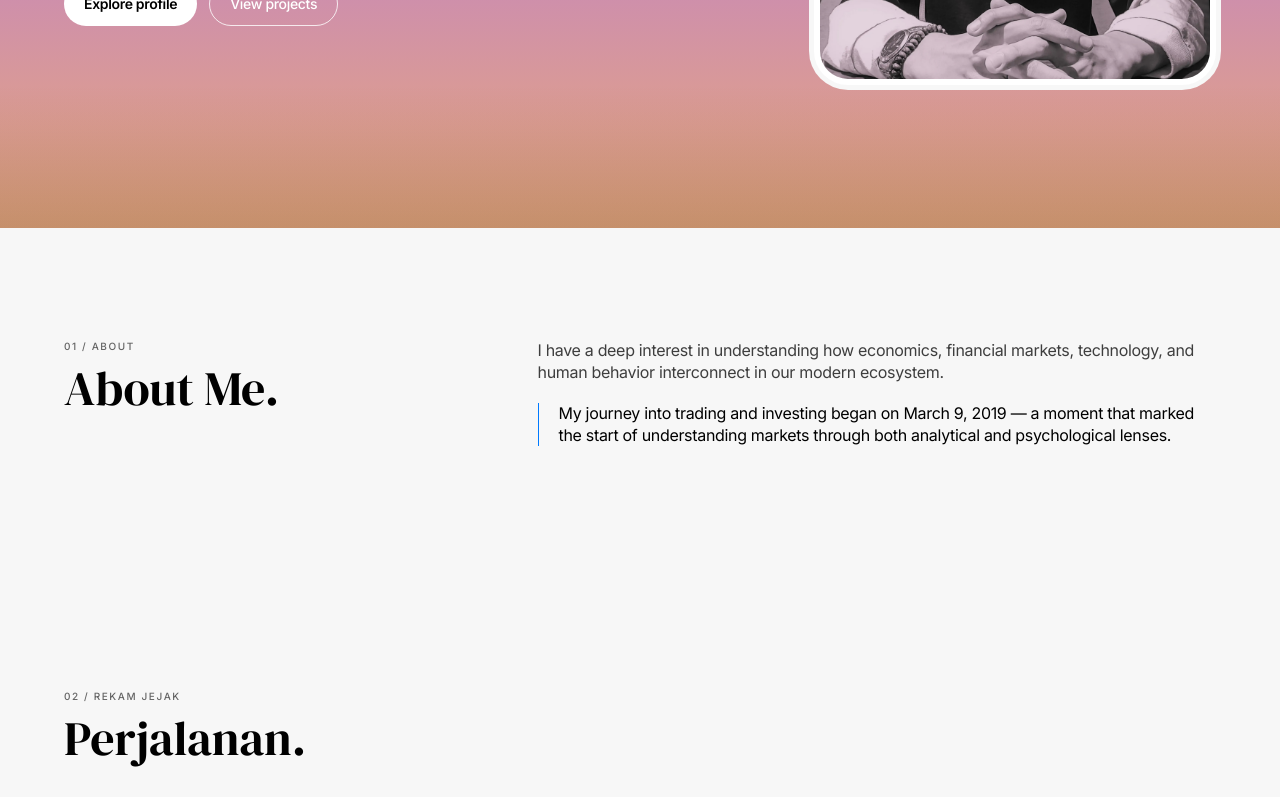
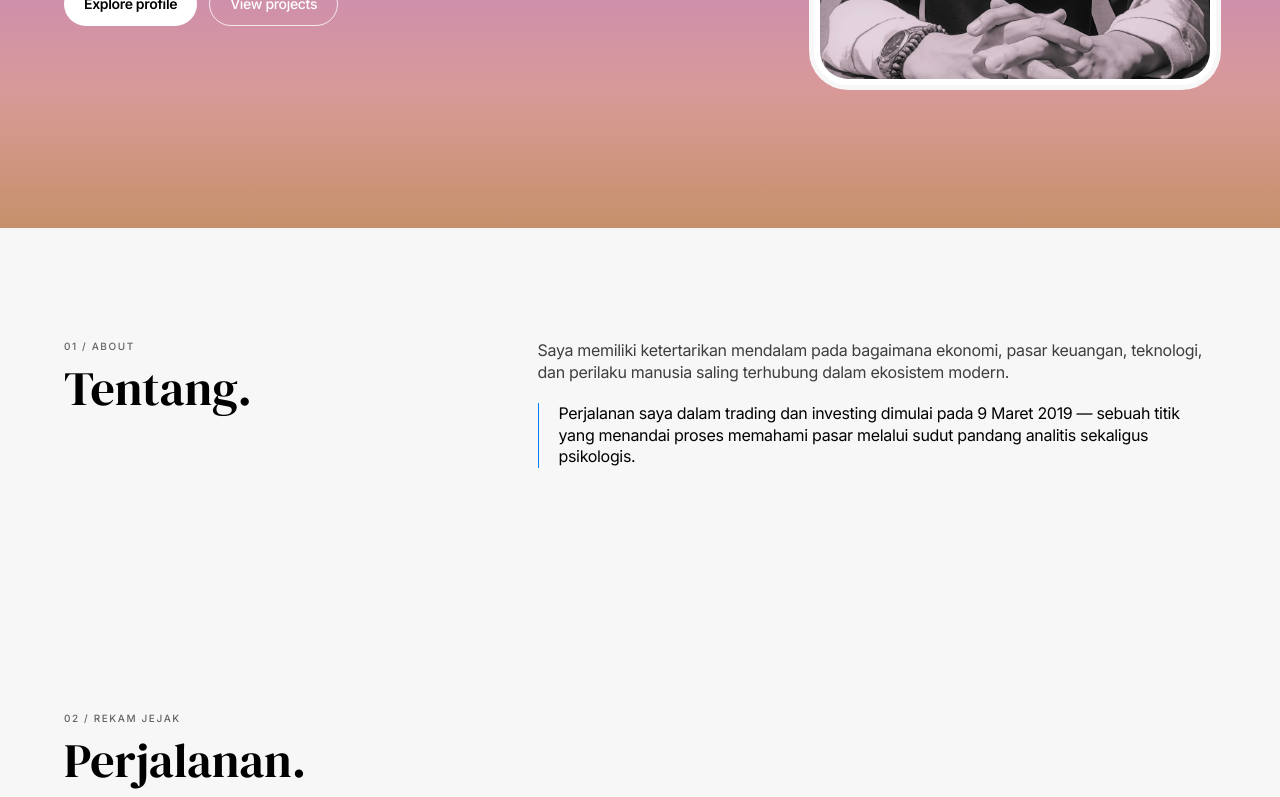
Before and after one commit to LionerHakim/JRHs, a React (Vite) app: page / in a window 1280 px wide. Shown: the part 572-1369 px from the top of the page. Built offline with nearby package versions, Linux system fonts and the light colour scheme.

Commit message:
style: refine about section as editorial reading block

```diff
--- a/src/components/Profile.tsx
+++ b/src/components/Profile.tsx
@@ -1,5 +1,18 @@
 import { motion } from 'motion/react';
 
 export default function Profile() {
-  return <section id="about" className="section-shell"><div className="section-grid"><div><p className="eyebrow">01 / About</p><h2 className="display-title">About Me.</h2></div><div className="prose-jrhs"><p>I have a deep interest in understanding how economics, financial markets, technology, and human behavior interconnect in our modern ecosystem.</p><p className="editorial-quote">My journey into trading and investing began on March 9, 2019 — a moment that marked the start of understanding markets through both analytical and psychological lenses.</p></div></div></section>;
+  return (
+    <section id="about" className="section-shell">
+      <div className="section-grid">
+        <div>
+          <p className="eyebrow">01 / About</p>
+          <h2 className="display-title">Tentang.</h2>
+        </div>
+        <motion.div className="prose-jrhs" initial={{ opacity: 0, y: 14 }} whileInView={{ opacity: 1, y: 0 }} viewport={{ once: true, margin: '-60px' }} transition={{ duration: .35 }}>
+          <p>Saya memiliki ketertarikan mendalam pada bagaimana ekonomi, pasar keuangan, teknologi, dan perilaku manusia saling terhubung dalam ekosistem modern.</p>
+          <p className="editorial-quote">Perjalanan saya dalam trading dan investing dimulai pada 9 Maret 2019 — sebuah titik yang menandai proses memahami pasar melalui sudut pandang analitis sekaligus psikologis.</p>
+        </motion.div>
+      </div>
+    </section>
+  );
 }
```
